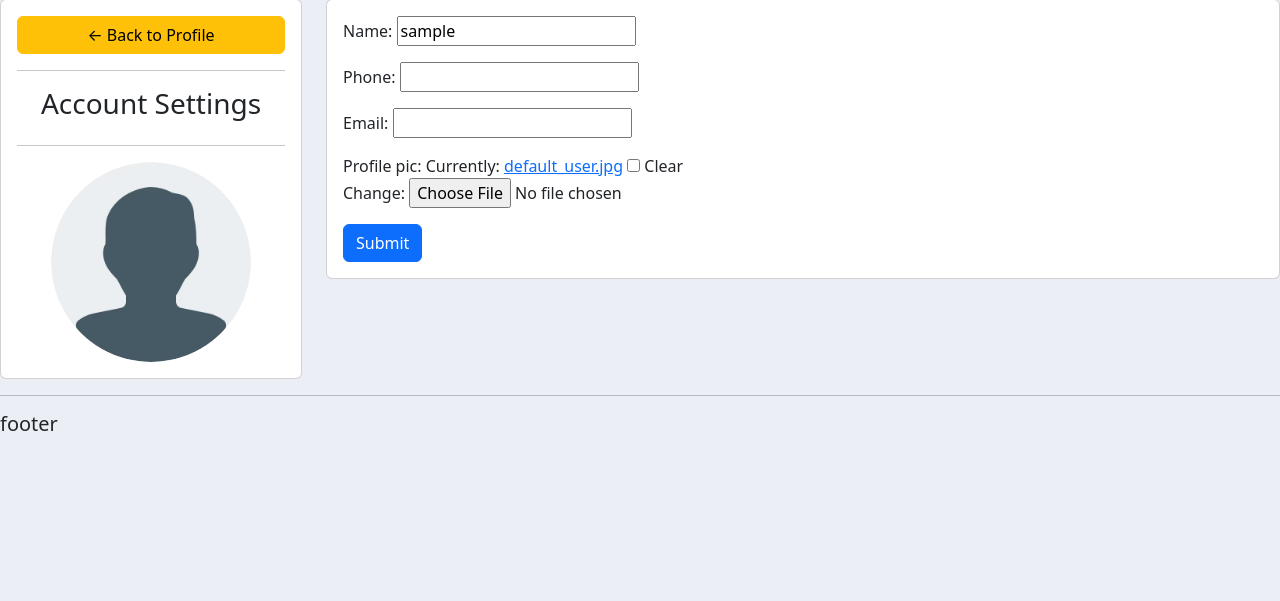
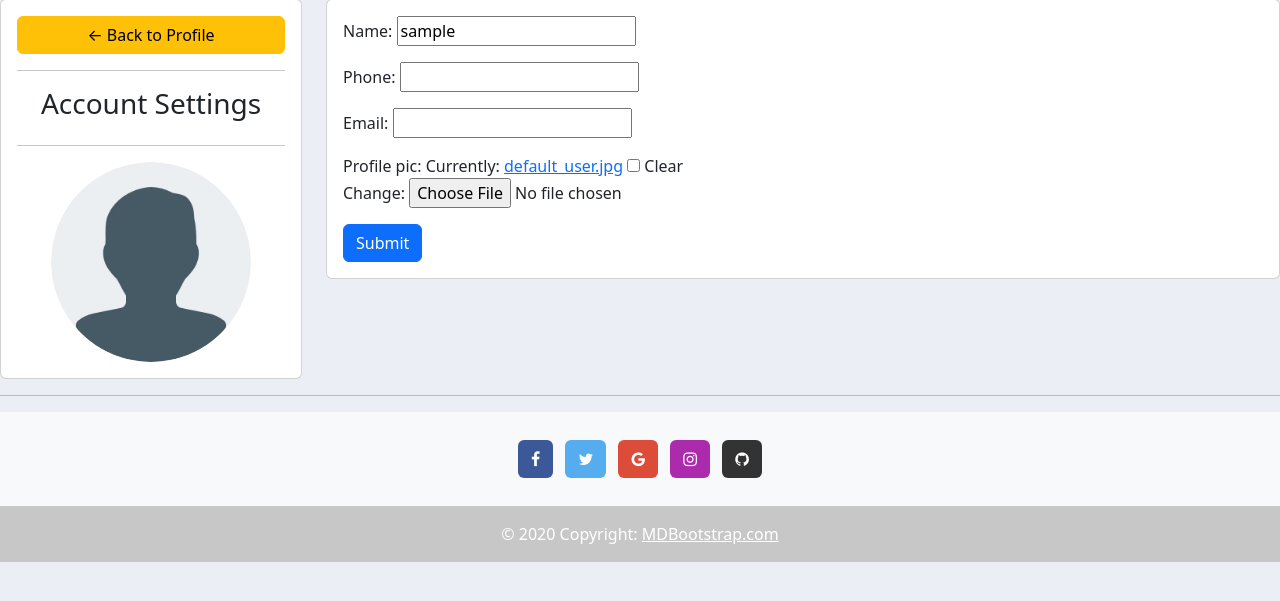
Before and after one commit to abhavgoel/ClientSphere, a Django app: page /account in a window 1280 px wide. Shown: the part 95-696 px from the top of the page. Run offline with Django 4.2, Linux system fonts and the light colour scheme; the visitor is signed in with stand-in values (Sample User, id 1).

Commit message:
added footer

```diff
--- /dev/null
+++ b/accounts/templates/accounts/footer.html
@@ -0,0 +1,62 @@
+<footer class="bg-light text-center text-white">
+    <!-- Grid container -->
+    <div class="container p-4 pb-0">
+      <!-- Section: Social media -->
+      <section class="mb-4">
+        <!-- Facebook -->
+        <a
+          class="btn text-white btn-floating m-1"
+          style="background-color: #3b5998;"
+          href="#!"
+          role="button"
+          ><i class="fa fa-facebook-f"></i
+        ></a>
+
+        <!-- Twitter -->
+        <a
+          class="btn text-white btn-floating m-1"
+          style="background-color: #55acee;"
+          href="#!"
+          role="button"
+          ><i class="fa fa-twitter"></i
+        ></a>
+
+        <!-- Google -->
+        <a
+          class="btn text-white btn-floating m-1"
+          style="background-color: #dd4b39;"
+          href="#!"
+          role="button"
+          ><i class="fa fa-google"></i
+        ></a>
+
+        <!-- Instagram -->
+        <a
+          class="btn text-white btn-floating m-1"
+          style="background-color: #ac2bac;"
+          href="#!"
+          role="button"
+          ><i class="fa fa-instagram"></i
+        ></a>
+
+
+        <!-- Github -->
+        <a
+          class="btn text-white btn-floating m-1"
+          style="background-color: #333333;"
+          href="#!"
+          role="button"
+          ><i class="fa fa-github"></i
+        ></a>
+      </section>
+      <!-- Section: Social media -->
+    </div>
+    <!-- Grid container -->
+
+    <!-- Copyright -->
+    <div class="text-center p-3" style="background-color: rgba(0, 0, 0, 0.2);">
+      © 2020 Copyright:
+      <a class="text-white" href="https://mdbootstrap.com/">MDBootstrap.com</a>
+    </div>
+    <!-- Copyright -->
+  </footer>
--- a/accounts/templates/accounts/main.html
+++ b/accounts/templates/accounts/main.html
@@ -7,6 +7,7 @@
     <title>ClientSphere</title>
     <link href="https://cdn.jsdelivr.net/npm/bootstrap@5.3.0/dist/css/bootstrap.min.css" rel="stylesheet" integrity="sha384-9ndCyUaIbzAi2FUVXJi0CjmCapSmO7SnpJef0486qhLnuZ2cdeRhO02iuK6FUUVM" crossorigin="anonymous">
 	<link rel="stylesheet" type="text/css" href="{% static '/css/main.css' %}">
+    <link rel="stylesheet" href="https://cdnjs.cloudflare.com/ajax/libs/font-awesome/4.7.0/css/font-awesome.min.css">
 	<!-- loading the css files -->
 
     <script defer src="https://cdn.jsdelivr.net/npm/bootstrap@5.3.0/dist/js/bootstrap.bundle.min.js" integrity="sha384-geWF76RCwLtnZ8qwWowPQNguL3RmwHVBC9FhGdlKrxdiJJigb/j/68SIy3Te4Bkz" crossorigin="anonymous"></script>
@@ -19,7 +20,7 @@
 
     {% endblock %}
     <hr>
-    <h5>footer</h5>
+    {% include 'accounts/footer.html' %}
 
 </body>
 </html>
```
Also changed, not shown: accounts/migrations/0011_alter_customer_profile_pic_alter_customer_user.py (added).
